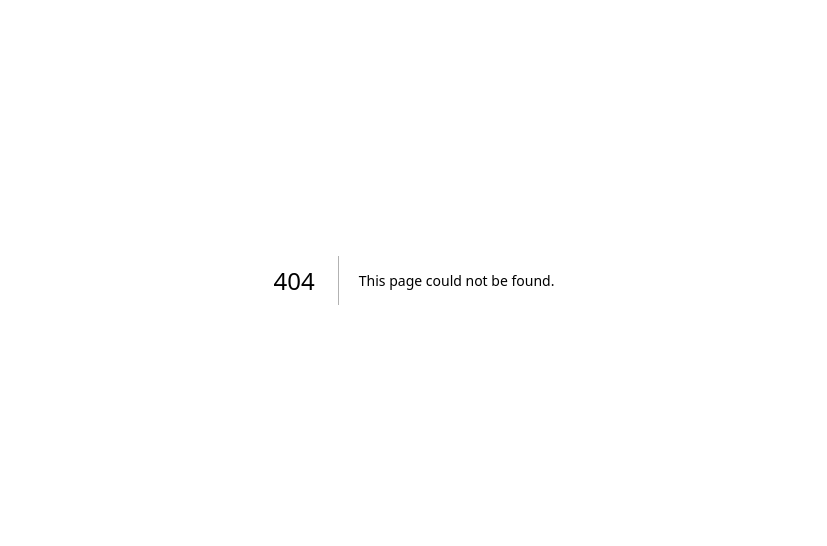
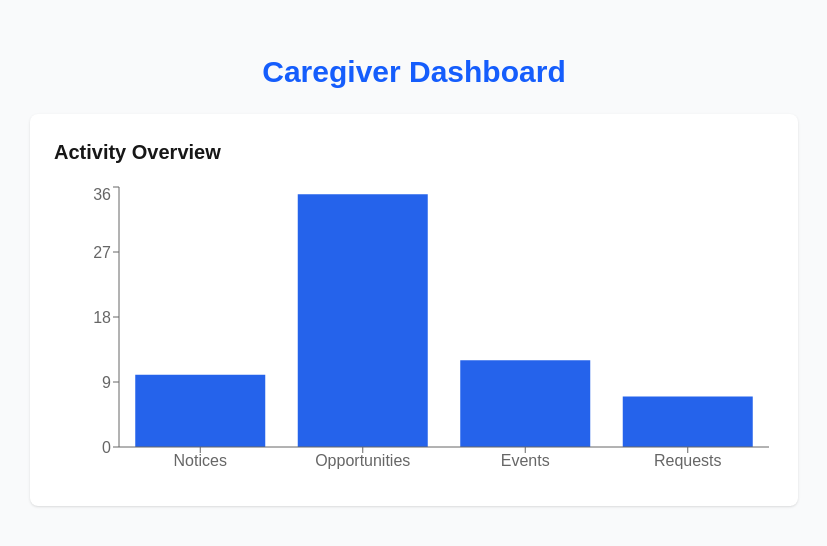
Before and after one commit to Rabindra-Bhattarai/nepalink-web, a Next.js app in the folder nepalink_frontend/: page /dashboard in a window 1280 px wide. Before the commit this address had no page. Shown: the part 120-666 px from the top of the page, without its empty margins (226-1053 px from the left). Built offline with nearby package versions, Linux system fonts and the light colour scheme.

Commit message:
Dummy Dashboard

```diff
--- /dev/null
+++ b/nepalink_frontend/app/(auth)/dashboard/page.tsx
@@ -0,0 +1,30 @@
+"use client"
+
+import { BarChart, Bar, XAxis, YAxis, Tooltip, ResponsiveContainer } from "recharts"
+
+const data = [
+  { name: "Notices", value: 10 },
+  { name: "Opportunities", value: 35 },
+  { name: "Events", value: 12 },
+  { name: "Requests", value: 7 },
+]
+
+export default function DashboardPage() {
+  return (
+    <main className="flex flex-col items-center justify-center min-h-screen bg-gray-50 p-6">
+      <h1 className="text-3xl font-bold text-blue-600 mb-6">Caregiver Dashboard</h1>
+
+      <div className="w-full max-w-3xl bg-white p-6 rounded-lg shadow">
+        <h2 className="text-xl font-semibold mb-4">Activity Overview</h2>
+        <ResponsiveContainer width="100%" height={300}>
+          <BarChart data={data}>
+            <XAxis dataKey="name" />
+            <YAxis />
+            <Tooltip />
+            <Bar dataKey="value" fill="#2563eb" />
+          </BarChart>
+        </ResponsiveContainer>
+      </div>
+    </main>
+  )
+}
--- a/nepalink_frontend/package.json
+++ b/nepalink_frontend/package.json
@@ -11,12 +11,15 @@
   "dependencies": {
     "@heroicons/react": "^2.2.0",
     "@hookform/resolvers": "^5.2.2",
+    "chart.js": "^4.5.1",
     "clsx": "^2.1.1",
     "lucide-react": "^0.562.0",
     "next": "16.1.1",
     "react": "19.2.3",
+    "react-chartjs-2": "^5.3.1",
     "react-dom": "19.2.3",
     "react-hook-form": "^7.69.0",
+    "recharts": "^3.6.0",
     "zod": "^4.2.1"
   },
   "devDependencies": {
```
Also changed, not shown: 1 other file (tests, documents, lock files or other folders).
